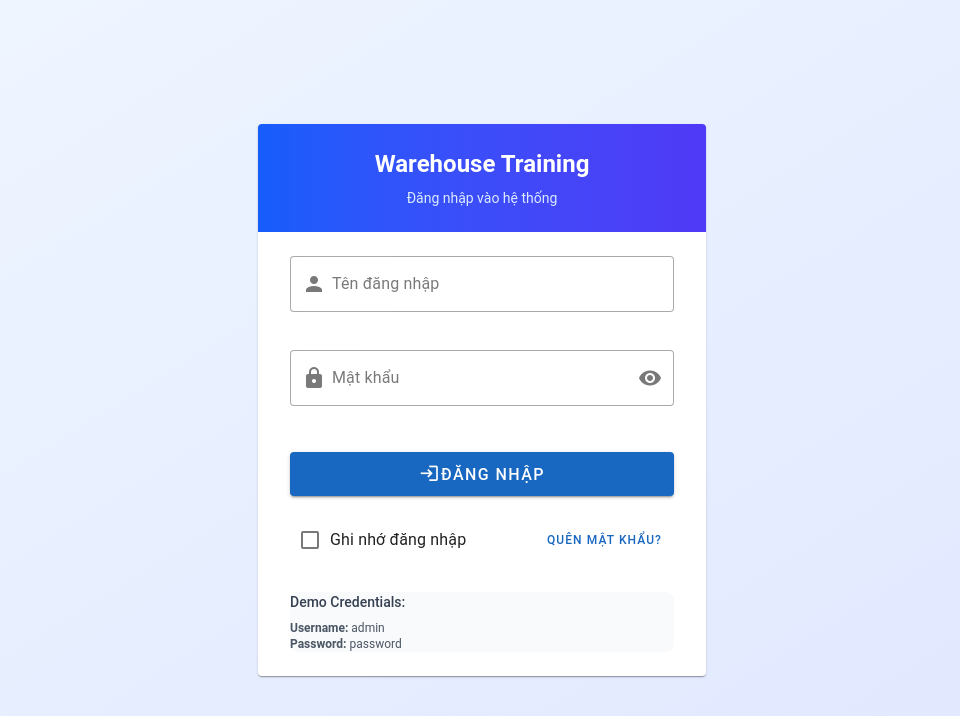
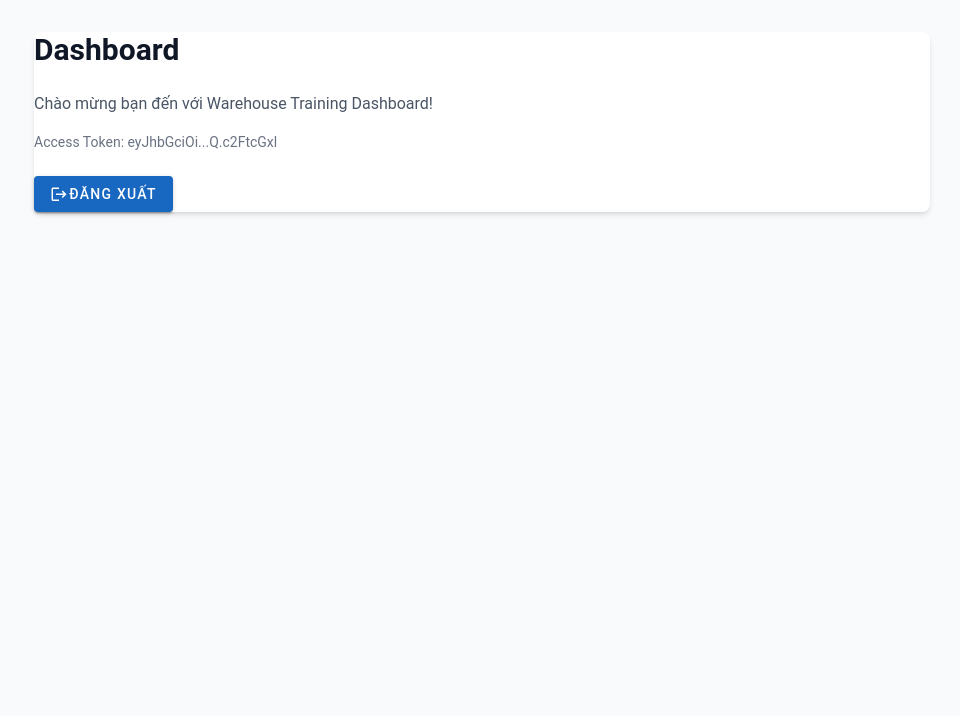
Before and after one commit to little-tonii/warehouse-training-fe, a Vue app: page / in a window 1280 px wide. Shown: the top 716 px of the page, without its empty margins (158-1118 px from the left). Built offline with nearby package versions, Linux system fonts and the light colour scheme; sample sign-in values are in the browser's storage; a small style sheet from the web is missing.

Commit message:
feat: skeleton

```diff
--- a/src/main.ts
+++ b/src/main.ts
@@ -13,6 +13,9 @@ import App from './App.vue'
 // Composables
 import { createApp } from 'vue'
 
+// Stores
+import { useAuthStore } from '@/modules/auth/stores/auth'
+
 // Styles
 import 'unfonts.css'
 import './main.css'
@@ -21,4 +24,8 @@ const app = createApp(App)
 
 registerPlugins(app)
 
+// Initialize auth state
+const authStore = useAuthStore()
+authStore.initAuth()
+
 app.mount('#app')
--- a/src/modules/auth/components/LoginForm.vue
+++ b/src/modules/auth/components/LoginForm.vue
@@ -100,13 +100,24 @@ const rules = {
 // Form reference
 const formRef = ref()
 
+import { useRouter } from 'vue-router'
+
+// Router
+const router = useRouter()
+
 // Methods
 const handleLogin = async () => {
   const { valid } = await formRef.value?.validate()
 
   if (valid) {
-    // Your login logic here
-    console.log('Login attempt:', form)
+    try {
+      await authStore.login(form)
+      // Redirect to dashboard after successful login
+      router.push('/')
+    } catch (error) {
+      // Error is already handled in store
+      console.error('Login failed:', error)
+    }
   }
 }
 
--- a/src/modules/auth/stores/auth.ts
+++ b/src/modules/auth/stores/auth.ts
@@ -2,24 +2,64 @@ import { defineStore } from 'pinia'
 
 export const useAuthStore = defineStore('auth', {
   state: () => ({
-    user: null as any,
-    isAuthenticated: false,
+    accessToken: null as string | null,
     loading: false,
     error: null as string | null
   }),
 
   getters: {
-    // Add your getters here
+    isAuthenticated: (state) => !!state.accessToken,
+    hasAccessToken: (state) => !!state.accessToken
   },
 
   actions: {
-    // Add your login logic here
+    setAccessToken(token: string) {
+      this.accessToken = token
+      // Lưu vào localStorage để persist
+      localStorage.setItem('accessToken', token)
+    },
+
+    getAccessToken(): string | null {
+      // Ưu tiên lấy từ state, nếu không có thì lấy từ localStorage
+      if (this.accessToken) return this.accessToken
+
+      const token = localStorage.getItem('accessToken')
+      if (token) {
+        this.accessToken = token
+        return token
+      }
+
+      return null
+    },
+
+    clearAccessToken() {
+      this.accessToken = null
+      localStorage.removeItem('accessToken')
+    },
+
     async login(credentials: { username: string; password: string }) {
-      // Your login implementation
+      this.setLoading(true)
+      this.setError(null)
+
+      try {
+        // Your login API call here
+        // const response = await authAPI.login(credentials)
+        // this.setAccessToken(response.accessToken)
+
+        // Demo: Simulate successful login
+        await new Promise(resolve => setTimeout(resolve, 1000))
+        this.setAccessToken('demo-access-token-123')
+
+      } catch (error) {
+        this.setError('Đăng nhập thất bại')
+        throw error
+      } finally {
+        this.setLoading(false)
+      }
     },
 
     logout() {
-      // Your logout implementation
+      this.clearAccessToken()
     },
 
     setLoading(loading: boolean) {
@@ -28,6 +68,14 @@ export const useAuthStore = defineStore('auth', {
 
     setError(error: string | null) {
       this.error = error
+    },
+
+    // Initialize auth state from localStorage
+    initAuth() {
+      const token = localStorage.getItem('accessToken')
+      if (token) {
+        this.accessToken = token
+      }
     }
   }
 })
--- /dev/null
+++ b/src/modules/dashboard/stores/auth.ts
@@ -0,0 +1,2 @@
+// Re-export auth store from auth module
+export { useAuthStore } from '../../auth/stores/auth'
--- /dev/null
+++ b/src/modules/dashboard/views/Dashboard.vue
@@ -0,0 +1,57 @@
+<template>
+  <div class="min-h-screen bg-gray-50">
+    <div class="container mx-auto px-4 py-8">
+      <div class="max-w-4xl mx-auto">
+        <div class="bg-white rounded-lg shadow-md p-6">
+          <h1 class="text-3xl font-bold text-gray-900 mb-6">
+            Dashboard
+          </h1>
+
+          <div class="mb-6">
+            <p class="text-gray-600 mb-4">
+              Chào mừng bạn đến với Warehouse Training Dashboard!
+            </p>
+            <p class="text-sm text-gray-500">
+              Access Token: {{ maskedToken }}
+            </p>
+          </div>
+
+          <div class="flex space-x-4">
+            <v-btn
+              color="primary"
+              @click="handleLogout"
+              :loading="loading"
+            >
+              <v-icon left>mdi-logout</v-icon>
+              Đăng xuất
+            </v-btn>
+          </div>
+        </div>
+      </div>
+    </div>
+  </div>
+</template>
+
+<script setup lang="ts">
+import { computed } from 'vue'
+import { useRouter } from 'vue-router'
+import { useAuthStore } from '../stores/auth'
+
+const router = useRouter()
+const authStore = useAuthStore()
+
+const loading = computed(() => authStore.loading)
+const accessToken = computed(() => authStore.getAccessToken())
+
+// Mask token for display
+const maskedToken = computed(() => {
+  const token = accessToken.value
+  if (!token) return 'No token'
+  return token.substring(0, 10) + '...' + token.substring(token.length - 10)
+})
+
+const handleLogout = () => {
+  authStore.logout()
+  router.push('/login')
+}
+</script>
--- a/src/plugins/router.ts
+++ b/src/plugins/router.ts
@@ -1,11 +1,19 @@
 import { createRouter, createWebHistory } from 'vue-router'
 import type { RouteRecordRaw } from 'vue-router'
+import { useAuthStore } from '../modules/auth/stores/auth'
 
 const routes: RouteRecordRaw[] = [
   {
     path: '/',
+    name: 'Dashboard',
+    component: () => import('../modules/dashboard/views/Dashboard.vue'),
+    meta: { requiresAuth: true }
+  },
+  {
+    path: '/login',
     name: 'Login',
-    component: () => import('../modules/auth/views/Login.vue')
+    component: () => import('../modules/auth/views/Login.vue'),
+    meta: { requiresAuth: false }
   }
 ]
 
@@ -14,4 +22,24 @@ const router = createRouter({
   routes
 })
 
+// Route Guard
+router.beforeEach((to, from, next) => {
+  const authStore = useAuthStore()
+  const hasToken = authStore.hasAccessToken
+
+  // Nếu route yêu cầu auth và không có token
+  if (to.meta.requiresAuth && !hasToken) {
+    next('/login')
+    return
+  }
+
+  // Nếu đã có token và đang vào trang login
+  if (to.path === '/login' && hasToken) {
+    next('/')
+    return
+  }
+
+  next()
+})
+
 export default router
```
